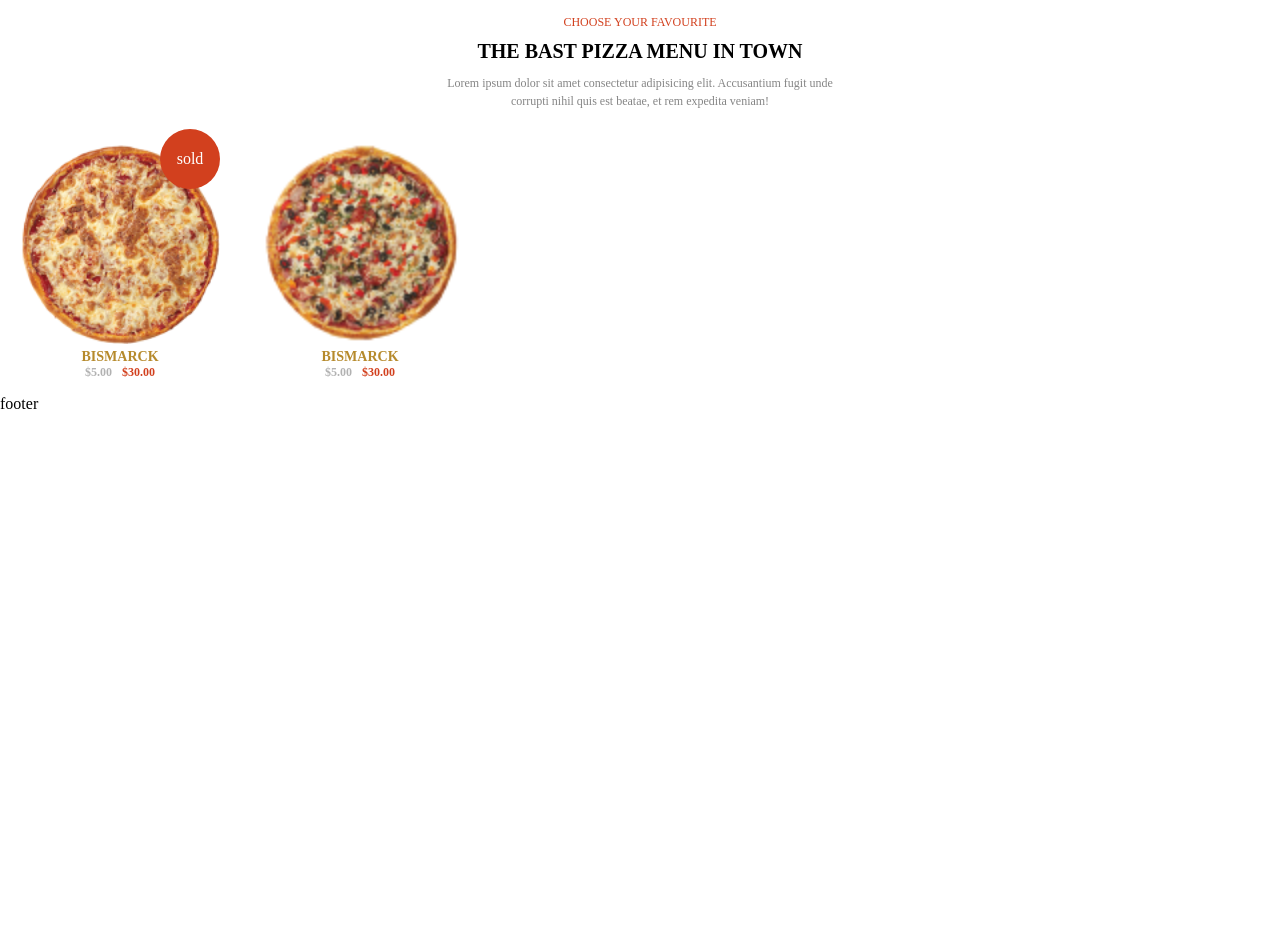
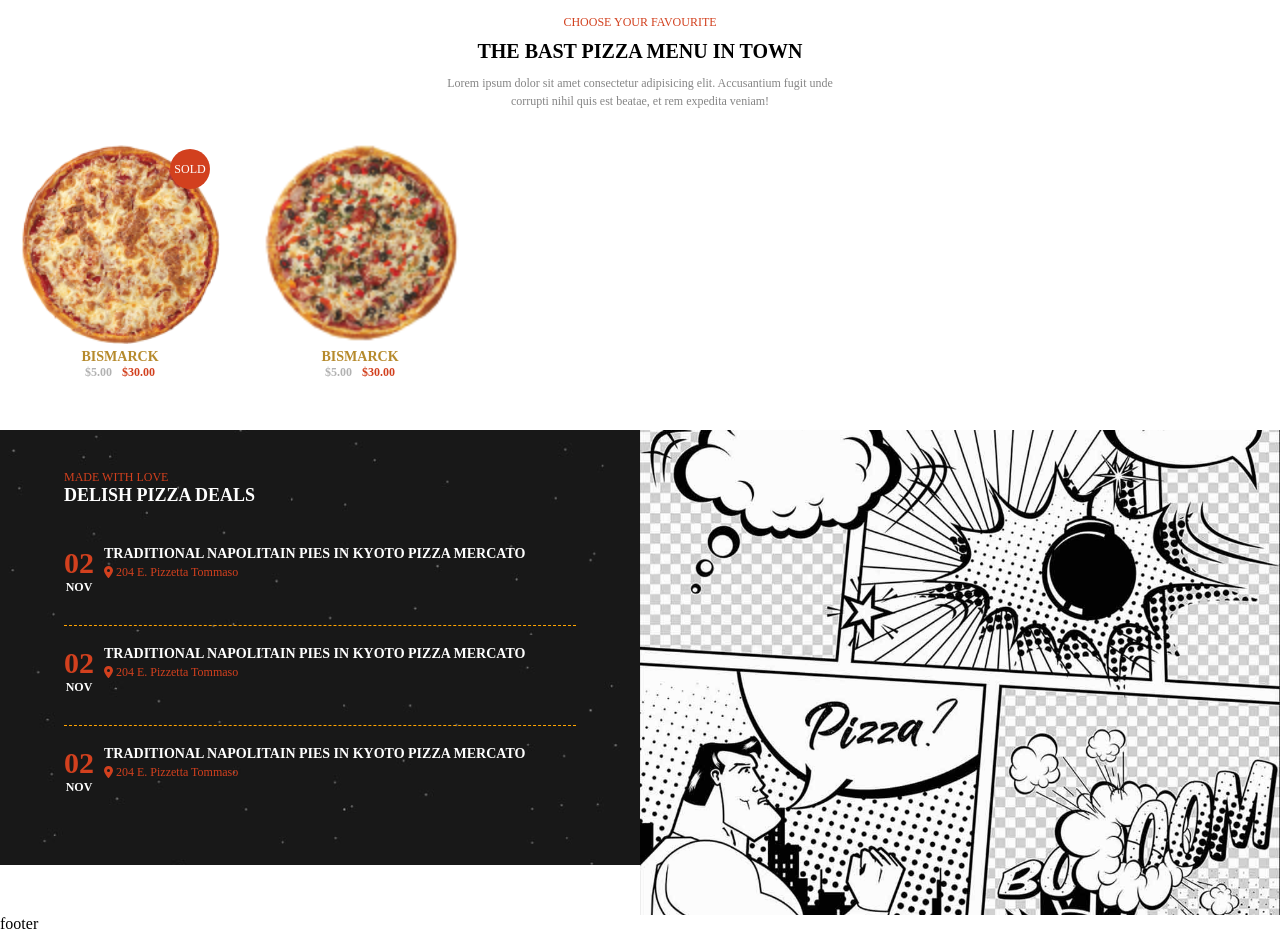
Before and after one commit to Francescodc92/proj-html-vuejs, a Vue app: page / in a window 1280 px wide. Shown: the part 2480-3413 px from the top of the page. Before the commit the page ends 2893 px from the top, so only its background shows below. Built offline with nearby package versions, Linux system fonts and the light colour scheme.

Commit message:
add section events

```diff
--- a/src/components/MainComponets/MainComponet.vue
+++ b/src/components/MainComponets/MainComponet.vue
@@ -303,7 +303,60 @@ export default {
     </div>
   </section>
   <!--end section menu-->
+  <section id="events">
+    <div class="left">
+      <div class="events-list">
+        <div class="title">
+          <p>made with love</p>
+          <h2>delish pizza deals</h2>
+        </div>
+        <ul>
+          <li>
+            <div class="data">
+              <h3>02</h3>
+              <p>nov</p>
+            </div>
+            <div class="description">
+              <p>traditional napolitain pies in kyoto pizza mercato</p>
+              <span>
+                <font-awesome-icon icon="fa-solid fa-location-dot" />
+                204 E. pizzetta tommaso
+              </span>
+            </div>
+          </li>
+          <li>
+            <div class="data">
+              <h3>02</h3>
+              <p>nov</p>
+            </div>
+            <div class="description">
+              <p>traditional napolitain pies in kyoto pizza mercato</p>
+              <span>
+                <font-awesome-icon icon="fa-solid fa-location-dot" />
+                204 E. pizzetta tommaso
+              </span>
+            </div>
+          </li>
+          <li>
+            <div class="data">
+              <h3>02</h3>
+              <p>nov</p>
+            </div>
+            <div class="description">
+              <p>traditional napolitain pies in kyoto pizza mercato</p>
+              <span>
+                <font-awesome-icon icon="fa-solid fa-location-dot" />
+                204 E. pizzetta tommaso
+              </span>
+            </div>
+          </li>
 
+        </ul>
+      </div>
+    </div>
+    <div class="right">
+    </div>
+  </section>
  </main>
  <!--end main-->
 </template>
@@ -533,7 +586,6 @@ export default {
   }
   //end section clients
   #menu{
-    min-height: 400px;
     .text-ceontainer{
       max-width: 400px;
       margin-inline: auto;
@@ -589,18 +641,95 @@ export default {
         }
         .in-sold{
           position: absolute;
-          top: 0;
-          right: 0;
+          top: 20px;
+          right: 10px;
           border-radius: 50%;
-          width: 60px;
-          height: 60px;
+          width: 40px;
+          height: 40px;
           display: flex;
           align-items: center;
           justify-content: center;
           background-color:$text-orange;
           color:$text-light;
+          text-transform: uppercase;
+          font-size: 12px;
         }
       }
     }
   }
+  //end section menu
+  #events{
+    display: flex;
+    margin-top: 50px;
+    .left,
+    .right{
+      width: 50%;
+    }
+    .left{
+      height: 100%;
+      background-image: url(../../assets/img/cielostellato.PNG);
+      color:$text-light;
+      padding-block:40px ;
+      margin-bottom: 50px;
+      .events-list{
+        max-width:80% ;
+        margin-inline: auto;
+        .title{
+          text-transform: uppercase;
+          margin-bottom: 20px;
+          p{
+            font-size: 12px;
+            color: $text-orange;
+          }
+          h2{
+            font-size:18px ;
+          }
+        }
+        ul {
+          li {
+            padding-top:20px;
+            padding-bottom: 30px;
+            display: flex;
+            gap: 10px;
+
+            &:not(:last-child){
+              border-bottom: 1px dashed $bg-gold;
+            }
+            .data{
+              h3{
+                font-size: 30px;
+                color:$text-orange;
+                text-align: center;
+              }
+              p{
+                text-transform: uppercase;
+                font-weight: bold;
+                font-size: 12px;
+                text-align: center;
+              }
+            }
+            .description{
+              p{
+                text-transform: uppercase;
+                font-size: 14px;
+                font-weight: 600;
+              }
+              span{
+                color:$text-orange;
+                font-size: 12px;
+                text-transform: capitalize;
+              }
+            }
+          }
+        }
+      }
+    }
+    .right{
+      background-image: url(../../assets/img/h3-img-5a.jpg);
+      background-position: center;
+      background-size: cover;
+    }
+  }
+  //end section events
+
 </style>
--- a/src/main.js
+++ b/src/main.js
@@ -9,12 +9,12 @@ import { library } from '@fortawesome/fontawesome-svg-core'
 import { FontAwesomeIcon } from '@fortawesome/vue-fontawesome'
 
 /* import specific icons */
-import {faMagnifyingGlass} from '@fortawesome/free-solid-svg-icons'
+import {faLocationDot, faMagnifyingGlass} from '@fortawesome/free-solid-svg-icons'
 import { faEye } from '@fortawesome/free-regular-svg-icons'
 import { faFacebookF, faInstagram, faTwitter } from '@fortawesome/free-brands-svg-icons'
 
 /* add icons to the library  fa-magnifying-glass*/
-library.add(faMagnifyingGlass, faEye, faFacebookF, faInstagram, faTwitter)
+library.add(faMagnifyingGlass, faEye, faFacebookF, faInstagram, faTwitter, faLocationDot)
 
 createApp(App)
 .component('font-awesome-icon', FontAwesomeIcon)
```
